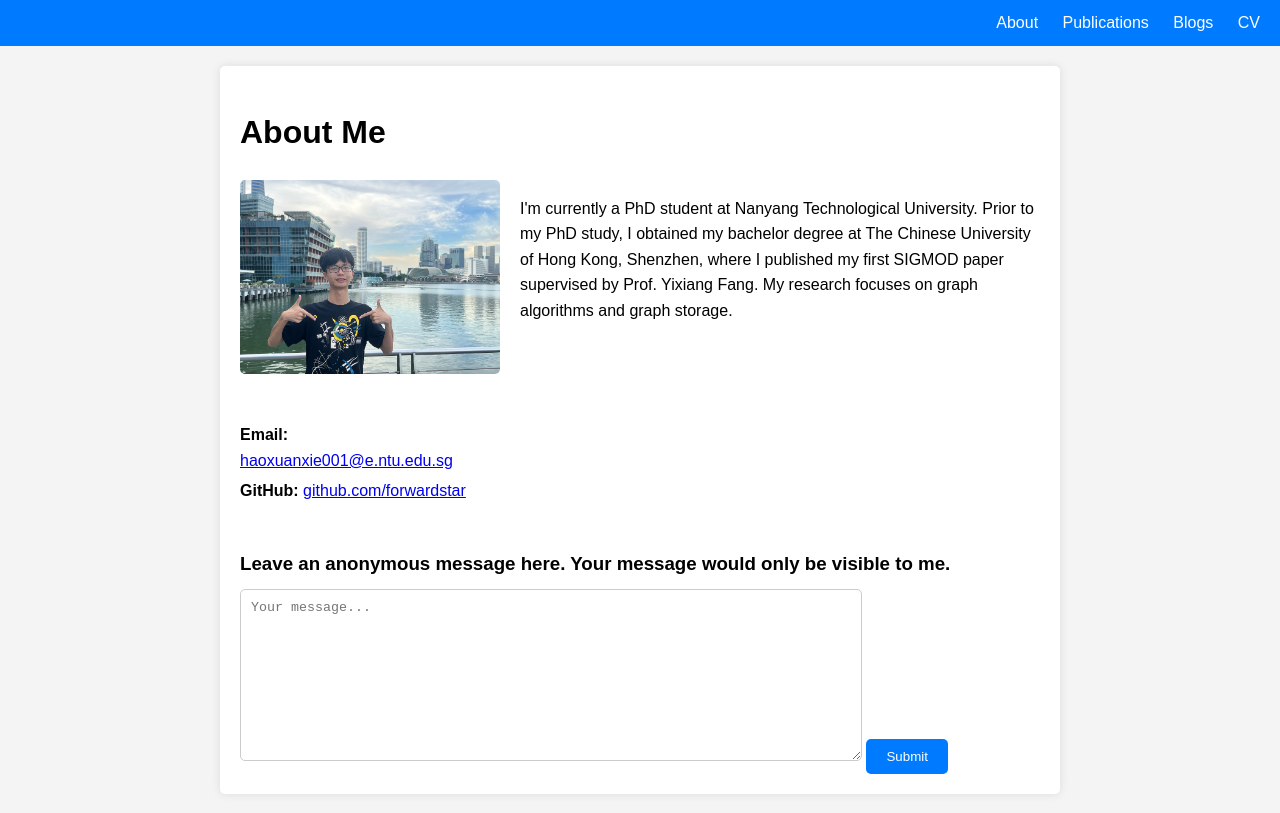
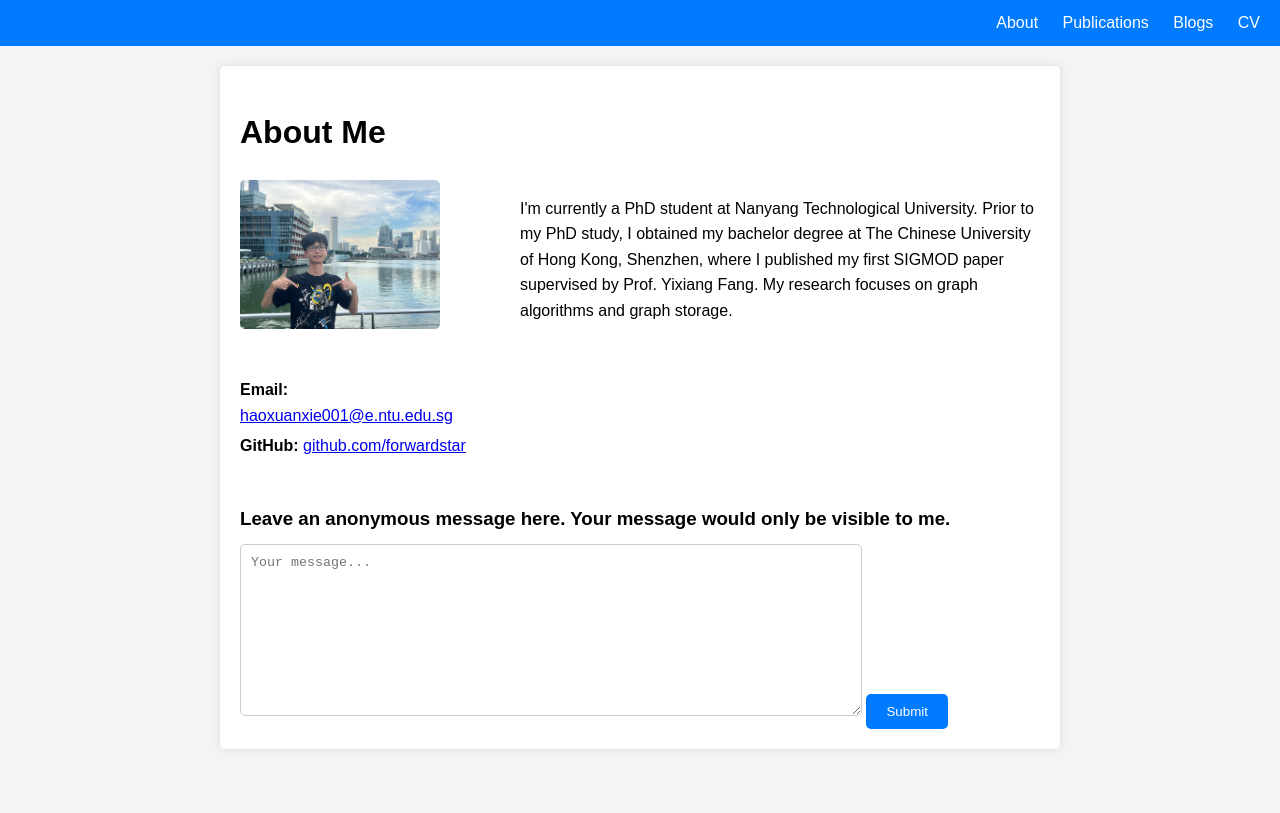
Before and after one commit to haoxuanxie/haoxuanxie.github.io, a Jekyll site: the page built from about.md, in a window 1280 px wide. Shown: the top 813 px of the page. Built offline with Jekyll 4.4.1, drawn with Linux system fonts in a browser that asks for light colours.

Commit message:
Update style.css

```diff
--- a/assets/css/style.css
+++ b/assets/css/style.css
@@ -66,6 +66,7 @@ main {
 .publication-item a:hover {
   text-decoration: underline;
 }
+
 .about-container {
   display: flex;
   gap: 20px;
@@ -74,7 +75,7 @@ main {
 
 .left-side {
   flex: 1;
-  max-width: 550px; /* Increased width for the left side */
+  max-width: 500px; /* Increased width for the left side */
 }
 
 .right-side {
@@ -83,7 +84,8 @@ main {
 
 .profile-photo {
   width: 100%;
-  max-width: 100%; /* Ensure photo is responsive */
+  max-width: 200px; /* Adjust max-width as needed */
+  height: auto;
   border-radius: 5px;
   margin-bottom: 20px;
 }
```
